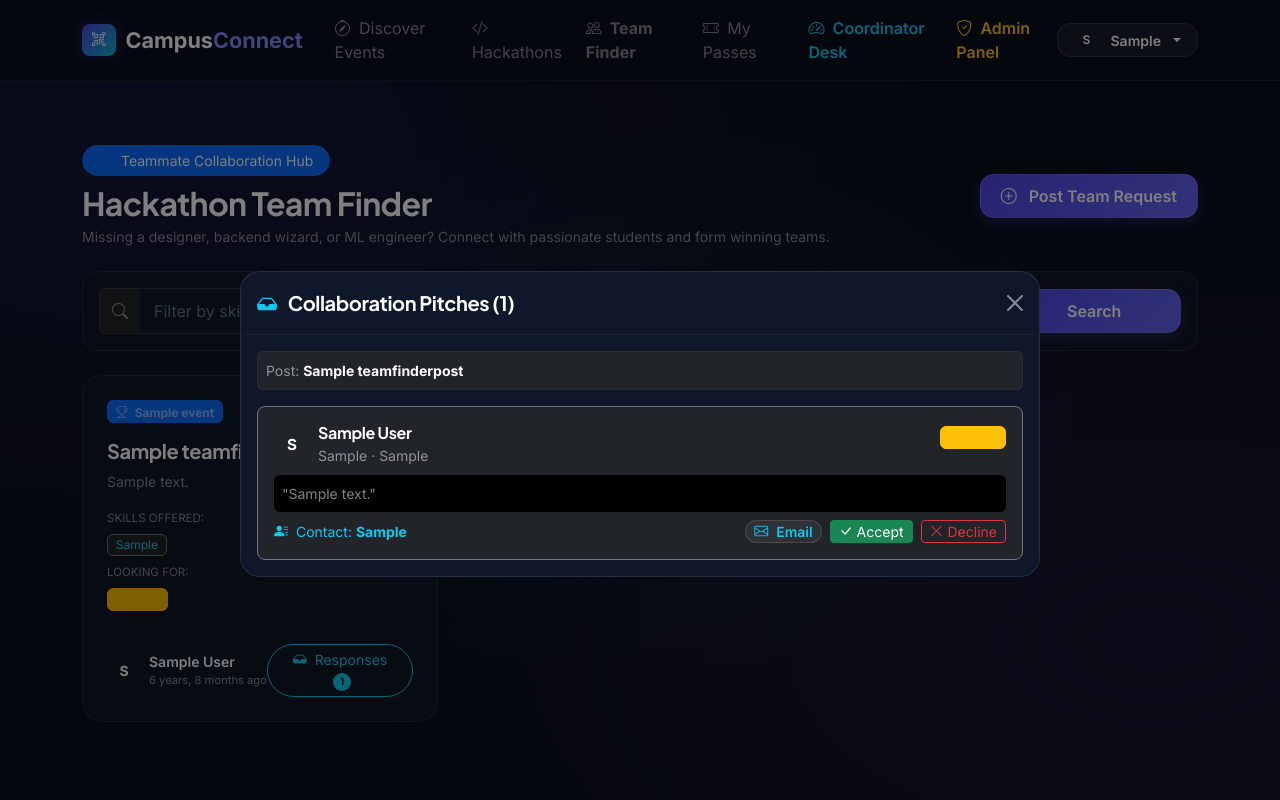
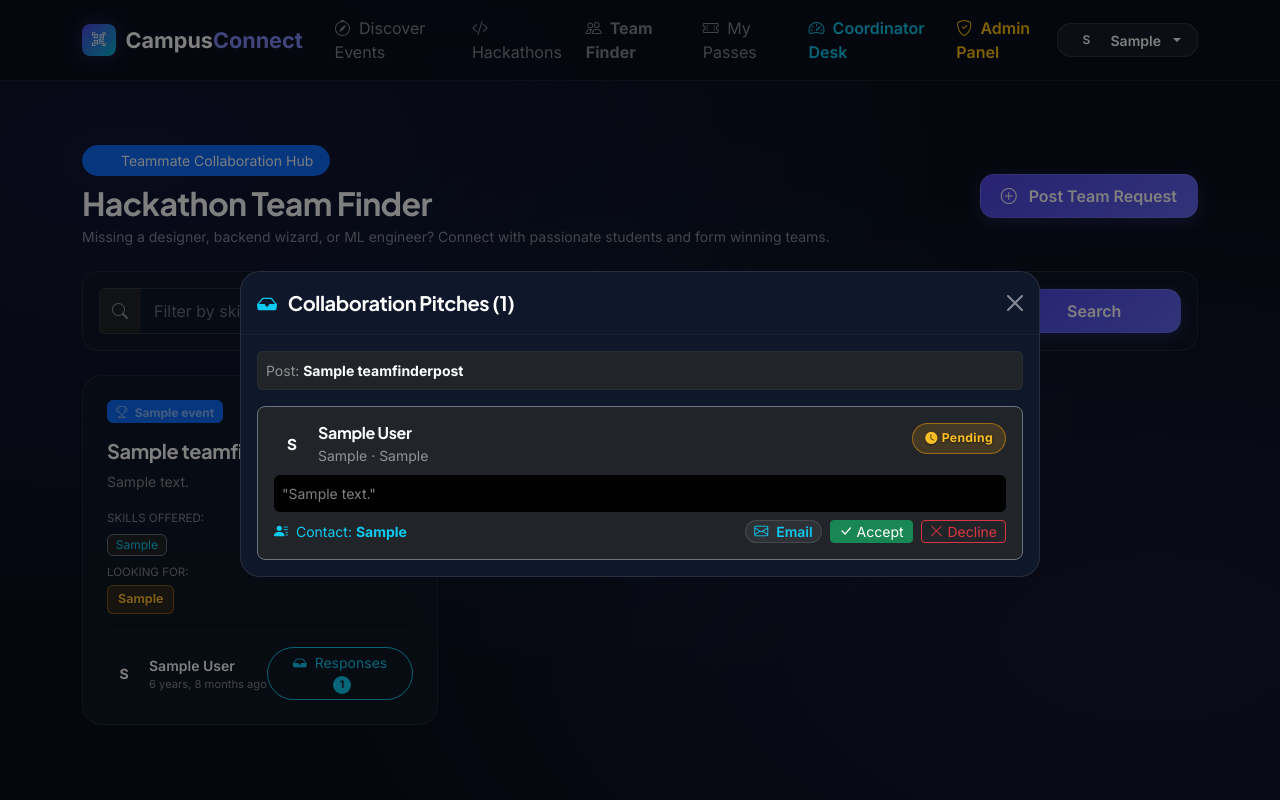
Before and after one commit to dnyaneshwarit27-lab/campusconnect, a Django app: page /team-finder/ in a window 1280 px wide, after a click that opens the changed part. Run offline with Django 5.2, Linux system fonts and the light colour scheme; a user stored in the database is signed in; tables that the repository leaves empty hold one stand-in row (values such as "Sample post").

Commit message:
Fix invisible text on yellow badges with high-contrast styles and remove copy button in favor of direct email

```diff
--- a/static/css/styles.css
+++ b/static/css/styles.css
@@ -584,3 +584,56 @@ h1, h2, h3, h4, h5, h6, .brand-font {
         border-color: #000 !important;
     }
 }
+
+/* High-Contrast Badges & Status Indicators */
+.badge-status-pending {
+    background: rgba(245, 158, 11, 0.16) !important;
+    border: 1px solid rgba(245, 158, 11, 0.5) !important;
+    color: #fbbf24 !important;
+    font-weight: 700 !important;
+    padding: 5px 12px !important;
+    border-radius: 9999px !important;
+    font-size: 0.76rem !important;
+    letter-spacing: 0.03em !important;
+    display: inline-flex !important;
+    align-items: center !important;
+    text-shadow: 0 1px 2px rgba(0, 0, 0, 0.5);
+}
+
+.badge-status-accepted {
+    background: rgba(16, 185, 129, 0.16) !important;
+    border: 1px solid rgba(16, 185, 129, 0.5) !important;
+    color: #34d399 !important;
+    font-weight: 700 !important;
+    padding: 5px 12px !important;
+    border-radius: 9999px !important;
+    font-size: 0.76rem !important;
+    letter-spacing: 0.03em !important;
+    display: inline-flex !important;
+    align-items: center !important;
+}
+
+.badge-status-declined {
+    background: rgba(239, 68, 68, 0.16) !important;
+    border: 1px solid rgba(239, 68, 68, 0.5) !important;
+    color: #f87171 !important;
+    font-weight: 700 !important;
+    padding: 5px 12px !important;
+    border-radius: 9999px !important;
+    font-size: 0.76rem !important;
+    letter-spacing: 0.03em !important;
+    display: inline-flex !important;
+    align-items: center !important;
+}
+
+.badge-looking-for {
+    background: rgba(245, 158, 11, 0.15) !important;
+    border: 1px solid rgba(245, 158, 11, 0.45) !important;
+    color: #fbbf24 !important;
+    font-weight: 700 !important;
+    padding: 4px 10px !important;
+    border-radius: 6px !important;
+    font-size: 0.78rem !important;
+    display: inline-block !important;
+    text-shadow: 0 1px 2px rgba(0, 0, 0, 0.6);
+}
--- a/templates/events/team_finder.html
+++ b/templates/events/team_finder.html
@@ -80,7 +80,7 @@
                             </div>
                             <div>
                                 <span class="text-white-50 small d-block mb-1" style="font-size: 0.72rem;">LOOKING FOR:</span>
-                                <span class="badge bg-warning bg-opacity-20 text-warning border border-warning border-opacity-30 fw-semibold">
+                                <span class="badge-looking-for">
                                     {{ post.skills_needed }}
                                 </span>
                             </div>
@@ -141,35 +141,24 @@
                                         <span class="text-primary small fw-semibold">
                                             <i class="bi bi-trophy-fill me-1"></i> {{ post.event.title|default:'General Hackathon' }}
                                         </span>
-                                        <span class="badge bg-warning bg-opacity-20 text-warning border border-warning border-opacity-30">
-                                            Looking for: {{ post.skills_needed }}
+                                        <span class="badge-looking-for">
+                                            <i class="bi bi-search me-1"></i> Looking for: {{ post.skills_needed }}
                                         </span>
                                     </div>
                                     <div class="text-white small fw-bold">{{ post.title }}</div>
                                 </div>
 
-                                <!-- Fast Reach Out Channels -->
-                                <div class="mb-3">
-                                    <label class="form-label text-white-50 small fw-bold text-uppercase" style="font-size: 0.72rem;">Direct Contact Channels</label>
-                                    <div class="d-flex flex-column gap-2">
-                                        {% if post.user.email %}
-                                            <a href="mailto:{{ post.user.email }}?subject=CampusConnect:%20Team%20Collaboration%20for%20{{ post.title|urlencode }}&body=Hi%20{{ post.user.first_name }},%20I%20saw%20your%20teammate%20post%20on%20CampusConnect%20and%20would%20love%20to%20collaborate!"
-                                               class="btn btn-sm btn-glass text-info text-start d-flex align-items-center justify-content-between py-2 px-3">
-                                                <span><i class="bi bi-envelope-fill me-2"></i> Send Direct Email</span>
-                                                <span class="small text-white-50">{{ post.user.email }}</span>
-                                            </a>
-                                        {% endif %}
-                                        <div class="d-flex align-items-center justify-content-between p-2 px-3 rounded-3 bg-dark bg-opacity-50 border border-secondary border-opacity-20">
-                                            <div class="small text-truncate me-2">
-                                                <span class="text-white-50 me-1"><i class="bi bi-chat-quote-fill text-primary me-1"></i> Handle:</span>
-                                                <span class="text-white fw-semibold">{{ post.contact_handle }}</span>
-                                            </div>
-                                            <button type="button" class="btn btn-sm btn-glass text-warning py-1 px-2 flex-shrink-0" onclick="copyContactHandle('{{ post.contact_handle|escapejs }}', this)">
-                                                <i class="bi bi-clipboard me-1"></i> Copy
-                                            </button>
-                                        </div>
+                                <!-- Direct Contact Channel -->
+                                {% if post.user.email %}
+                                    <div class="mb-3">
+                                        <label class="form-label text-white-50 small fw-bold text-uppercase" style="font-size: 0.72rem;">Direct Email</label>
+                                        <a href="mailto:{{ post.user.email }}?subject=CampusConnect:%20Team%20Collaboration%20for%20{{ post.title|urlencode }}&body=Hi%20{{ post.user.first_name }},%20I%20saw%20your%20teammate%20post%20on%20CampusConnect%20and%20would%20love%20to%20collaborate!"
+                                           class="btn btn-primary-custom w-100 text-start d-flex align-items-center justify-content-between py-2 px-3">
+                                            <span><i class="bi bi-envelope-fill me-2"></i> Send Direct Email</span>
+                                            <span class="small opacity-75">{{ post.user.email }}</span>
+                                        </a>
                                     </div>
-                                </div>
+                                {% endif %}
 
                                 <hr class="border-secondary border-opacity-20 my-3">
 
@@ -243,11 +232,11 @@
                                                         </div>
                                                         <div>
                                                             {% if req.status == 'ACCEPTED' %}
-                                                                <span class="badge bg-success bg-opacity-20 text-success border border-success border-opacity-30">Accepted</span>
+                                                                <span class="badge-status-accepted"><i class="bi bi-check-circle-fill me-1"></i> Accepted</span>
                                                             {% elif req.status == 'DECLINED' %}
-                                                                <span class="badge bg-danger bg-opacity-20 text-danger border border-danger border-opacity-30">Declined</span>
+                                                                <span class="badge-status-declined"><i class="bi bi-x-circle-fill me-1"></i> Declined</span>
                                                             {% else %}
-                                                                <span class="badge bg-warning bg-opacity-20 text-warning border border-warning border-opacity-30">Pending</span>
+                                                                <span class="badge-status-pending"><i class="bi bi-clock-fill me-1"></i> Pending</span>
                                                             {% endif %}
                                                         </div>
                                                     </div>
@@ -372,24 +361,3 @@
     </div>
 </div>
 {% endblock %}
-
-{% block extra_scripts %}
-<script>
-function copyContactHandle(text, btn) {
-    if (!text) return;
-    navigator.clipboard.writeText(text).then(() => {
-        const originalHtml = btn.innerHTML;
-        btn.innerHTML = '<i class="bi bi-check2-circle me-1"></i> Copied to Clipboard!';
-        btn.classList.remove('btn-glass', 'text-warning');
-        btn.classList.add('btn-success', 'text-white');
-        setTimeout(() => {
-            btn.innerHTML = originalHtml;
-            btn.classList.remove('btn-success', 'text-white');
-            btn.classList.add('btn-glass', 'text-warning');
-        }, 2200);
-    }).catch(err => {
-        console.error('Failed to copy handle:', err);
-    });
-}
-</script>
-{% endblock %}
```
